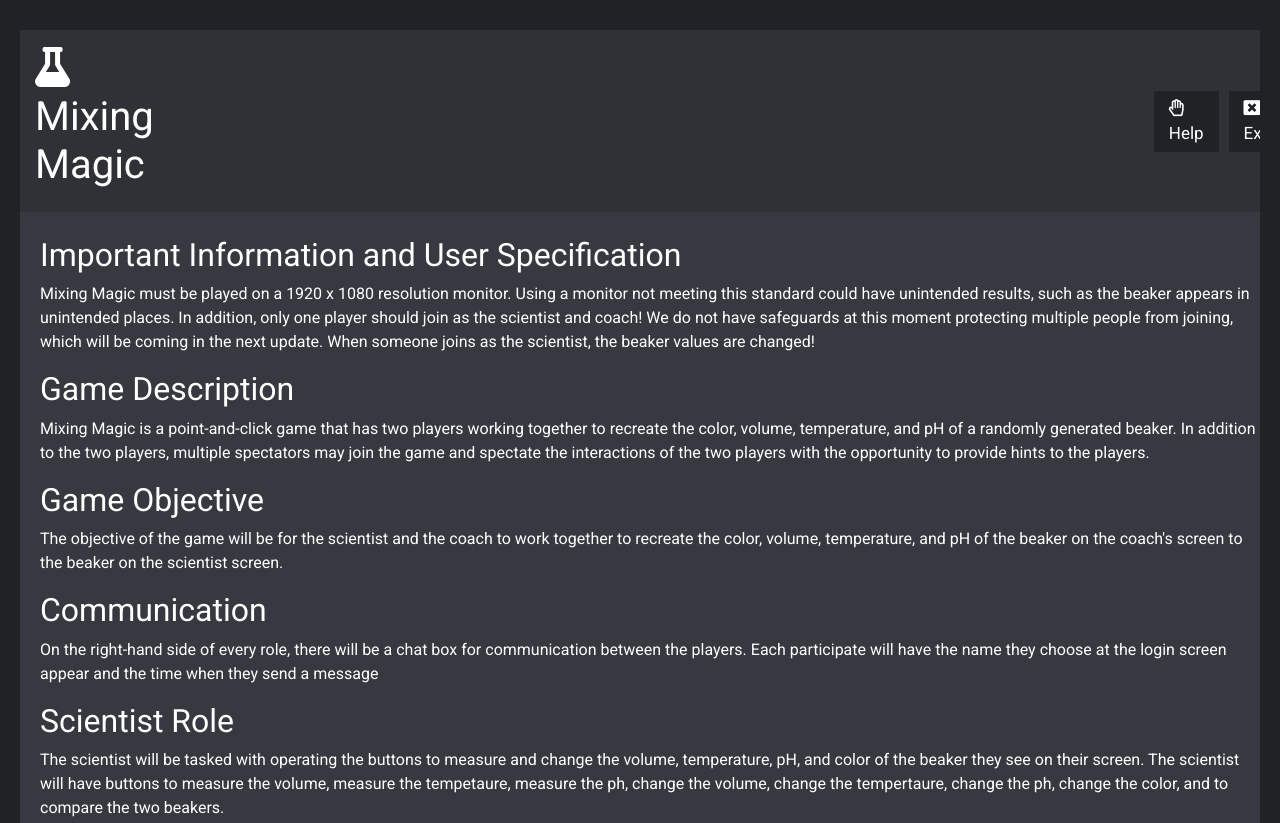
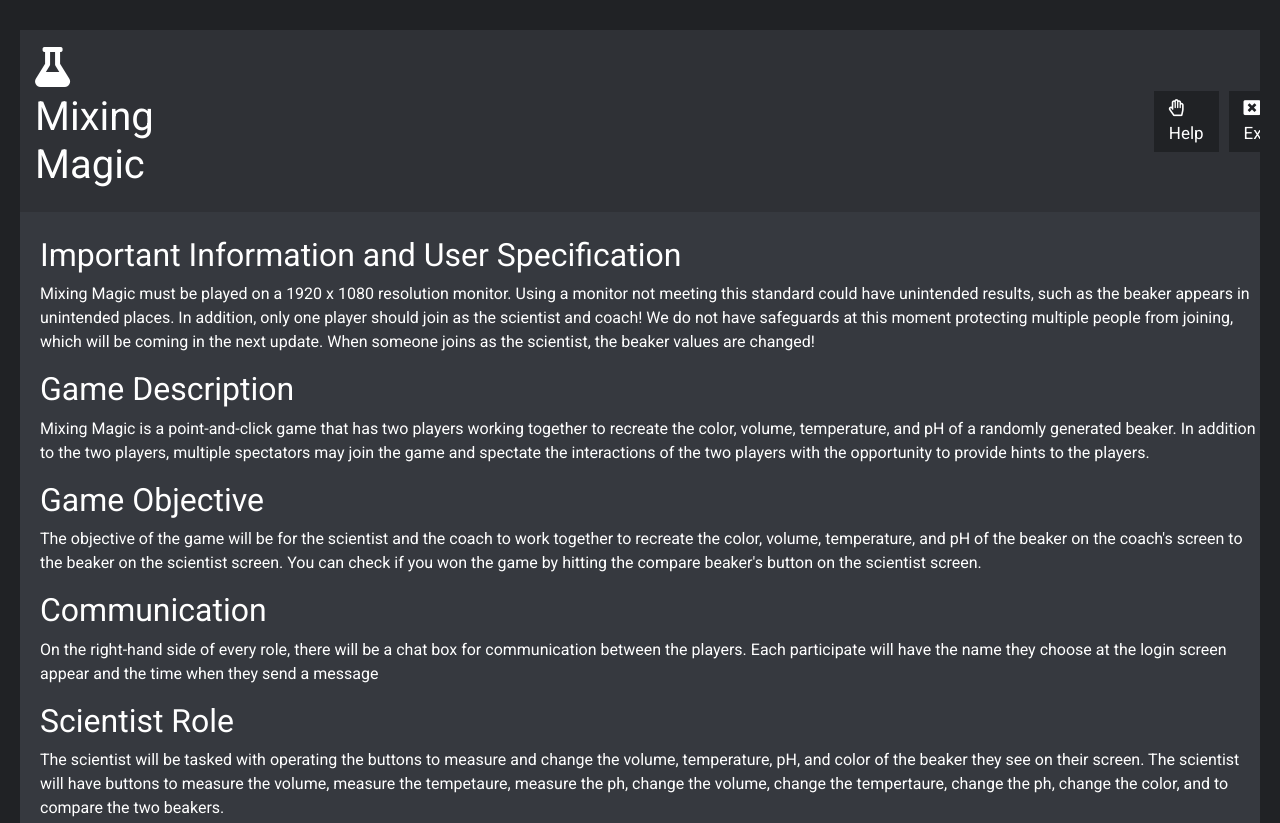
Before and after one commit to jbckn1/mixing-magic, a website: page public/help.html in a window 1280 px wide. Shown: the top 823 px of the page. Drawn offline with nearby package versions, Linux system fonts and the light colour scheme; no server answers.

Commit message:
Add another description

```diff
--- a/public/help.html
+++ b/public/help.html
@@ -42,7 +42,7 @@
             In addition to the two players, multiple spectators may join the game and spectate the interactions of the two players with the opportunity to provide hints to the players.</p>
 
           <h2>Game Objective</h2>
-          <p>The objective of the game will be for the scientist and the coach to work together to recreate the color, volume, temperature, and pH of the beaker on the coach's screen to the beaker on the scientist screen.</p>
+          <p>The objective of the game will be for the scientist and the coach to work together to recreate the color, volume, temperature, and pH of the beaker on the coach's screen to the beaker on the scientist screen. You can check if you won the game by hitting the compare beaker's button on the scientist screen.</p>
 
           <h2>Communication</h2>
           <p>On the right-hand side of every role, there will be a chat box for communication between the players. Each participate will have the name they choose at the login screen appear and the time when they send a message</p>
```
